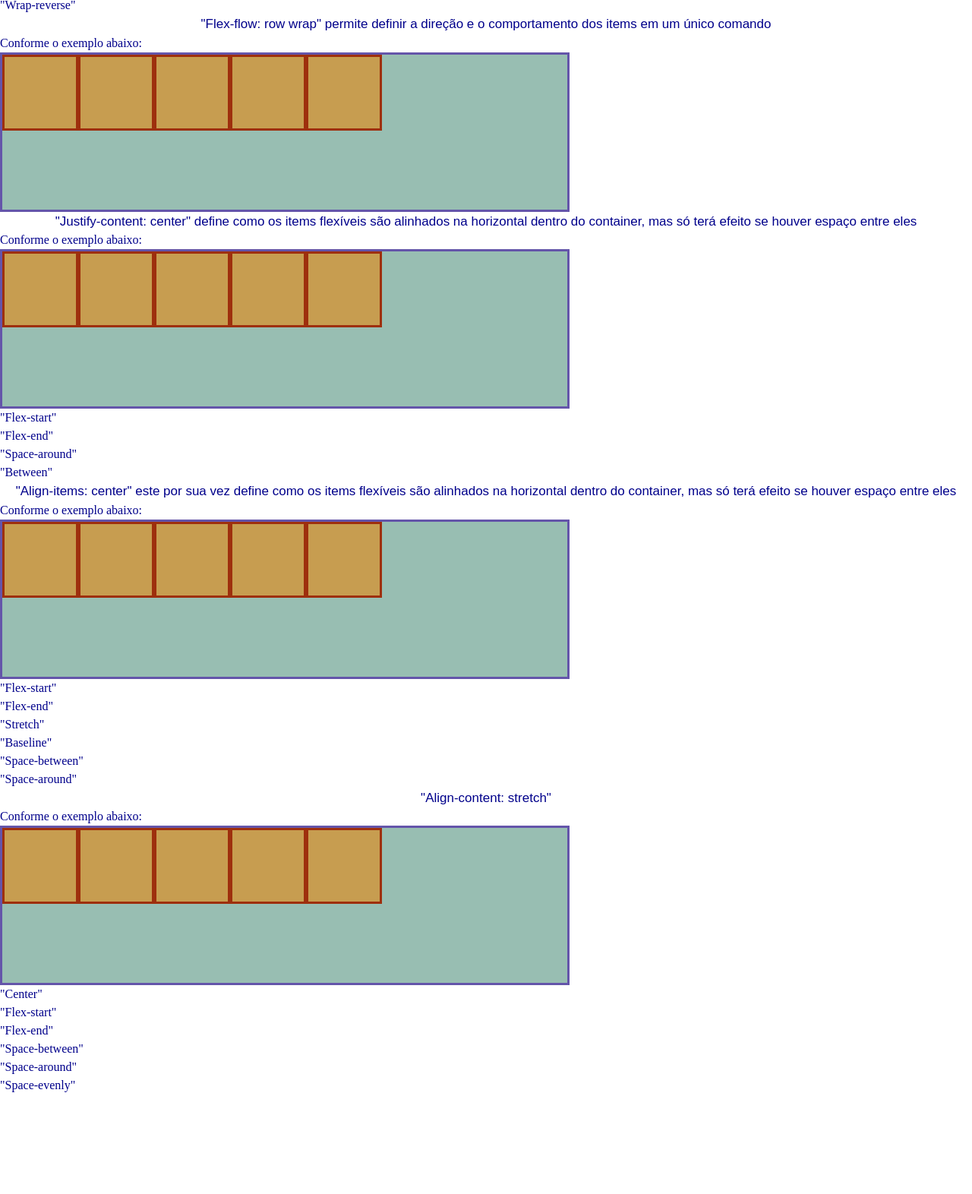
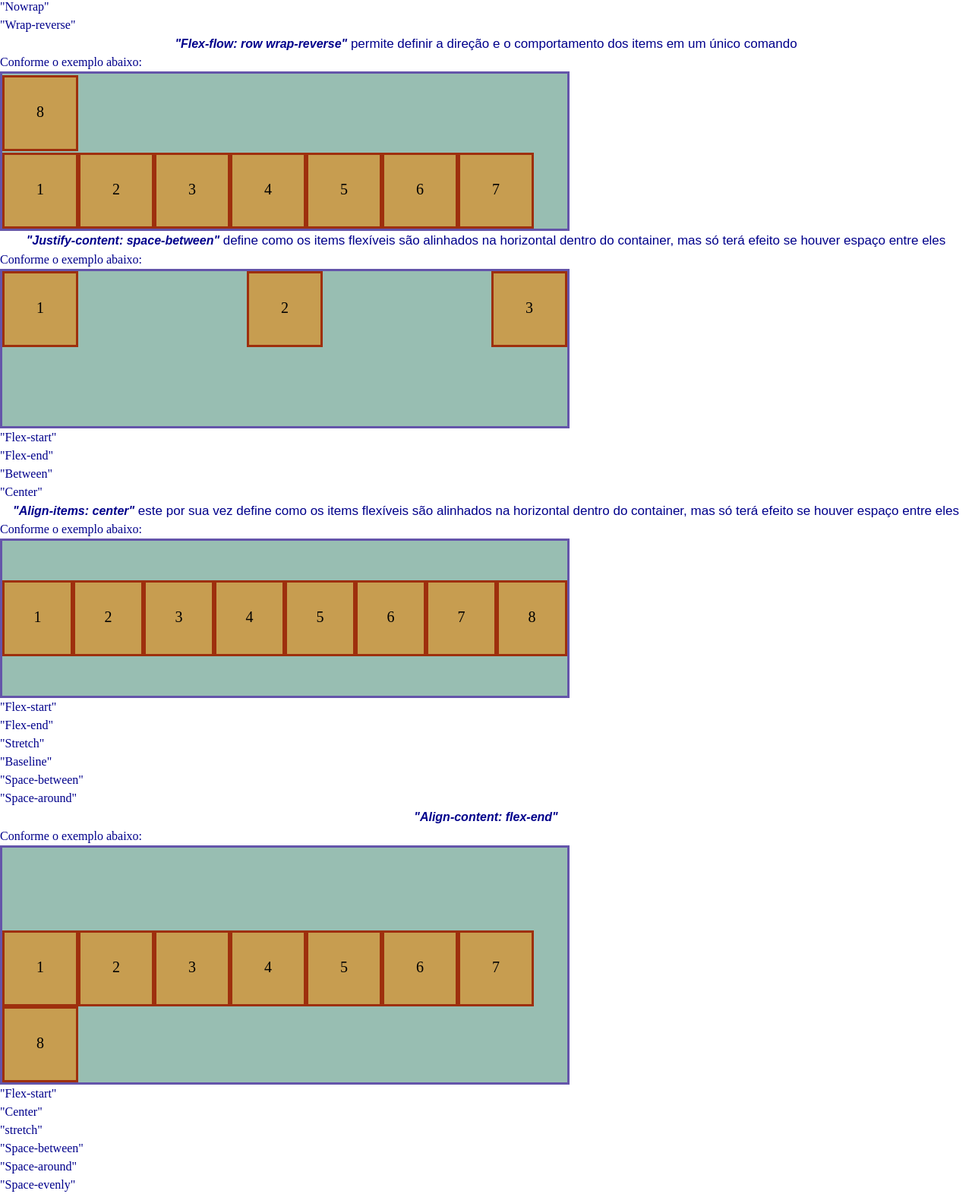
Before and after one commit to RonaldoJoseTec/flexbox-docs, a plain HTML site: page index.html in a window 1280 px wide. Shown: the part 886-2458 px from the top of the page at 76% size. Before the commit the page ends 2327 px from the top, so only its background shows below. Drawn offline with Linux system fonts and the light colour scheme.

Commit message:
Feat: descrição dos containers

```diff
--- a/index.html
+++ b/index.html
@@ -10,11 +10,11 @@
     <h1 class="titulo">Flexbox</h1>
     <h2 class="subtitulo">Documentação</h2>
     <p class="descricao-propriedade">É o recurso do CSS o qual nos permite organizar elementos em linha ou coluna; Mas antes de tudo precisamos compreender dois conceitos imprescindíveis que são:</p>
-    <p class=" descricao-propriedade"><strong style="color: red; text-decoration: underline;">"Container"</strong>: é o elemento principal da estrutura -o local onde serão organizados os items-</p>
-    <p class="descricao-propriedade"><strong style="color: red; text-decoration: underline;">"Items"</strong>: são os elementos que deverão ser alocados no container -filhos do container-</p>
+    <p class=" descricao-propriedade"><strong style="color: red; text-decoration: underline;">Container</strong>: é o elemento principal da estrutura -o local onde serão organizados os items-</p>
+    <p class="descricao-propriedade"><strong style="color: red; text-decoration: underline;">Items</strong>: são os elementos que deverão ser alocados no container -filhos do container-</p>
     <h3 class="propriedade">Display: flex</h3>
     <p class="descricao-propriedade">A primeira propriedade que precisa ser declarada para que o Flexbox funcione!</p>
-    <p class="descricao-propriedade">Desta forma conseguimos organizar o layout dos items usando as  diversas propriedades. A seguir demonstraremos o "Flex-direction: row" que define a direção do layout.</p>
+    <p class="descricao-propriedade">Desta forma conseguimos organizar o layout dos items usando as  diversas propriedades. A seguir demonstraremos o <em ><b>"Flex-direction: row"</em></b> que define a direção do layout.</p>
 
     <!--table>(tr>th.propriedade+th.valor)tr*3>td.propriedade+td.valor  -->
     <!--<table>
@@ -37,7 +37,7 @@
     </table> -->
 
     <p>Conforme o exemplo abaixo:</p>
-    <div class="container">
+    <div class="container-dir">
         <div class="contido">1</div>
         <div class="contido">2</div>
         <div class="contido">3</div>
@@ -45,55 +45,63 @@
         <div class="contido">5</div>
         <div class="contido">6</div>
         <div class="contido">7</div>
+        <div class="contido">8</div>
     </div>
     <p>"Flex-direction: row-reverse" </p>
     <p>"Flex-direction: column"</p>
     <p>"Flex-direction: column-reverse"</p>
 
-    <p class="descricao-propriedade">"Flex-wrap: wrap" esta propriedade define se os items ficarão na mesma linha ou serão forçados a uma quebra em várias linhas </p>
+    <p class="descricao-propriedade"><em ><b>"Flex-wrap: wrap"</b></em> esta propriedade define se os items ficarão na mesma linha ou serão forçados a uma quebra em várias linhas </p>
     <p>Conforme o exemplo abaixo:</p>
-    <div class="container">
-        <div class="contido"></div>
-        <div class="contido"></div>
-        <div class="contido"></div>
-        <div class="contido"></div>
-        <div class="contido"></div>
+    <div class="container-wra">
+        <div class="contido">1</div>
+        <div class="contido">2</div>
+        <div class="contido">3</div>
+        <div class="contido">4</div>
+        <div class="contido">5</div>
+        <div class="contido">6</div>
+        <div class="contido">7</div>
+        <div class="contido">8</div>
     </div>
     <p>"Nowrap"</p>
     <p>"Wrap-reverse"</p>
 
-    <p class="descricao-propriedade">"Flex-flow: row wrap" permite definir a direção e o comportamento dos items em um único comando</p>
+    <p class="descricao-propriedade"><em ><b>"Flex-flow: row wrap-reverse"</b></em> permite definir a direção e o comportamento dos items em um único comando</p>
     <p>Conforme o exemplo abaixo:</p>
-    <div class="container">
-        <div class="contido"></div>
-        <div class="contido"></div>
-        <div class="contido"></div>
-        <div class="contido"></div>
-        <div class="contido"></div>
+    <div class="container-flo">
+        <div class="contido">1</div>
+        <div class="contido">2</div>
+        <div class="contido">3</div>
+        <div class="contido">4</div>
+        <div class="contido">5</div>
+        <div class="contido">6</div>
+        <div class="contido">7</div>
+        <div class="contido">8</div>
     </div>
 
-    <p class="descricao-propriedade">"Justify-content: center" define como os items flexíveis são alinhados na horizontal dentro do container, mas só terá efeito se houver espaço entre eles</p>
+    <p class="descricao-propriedade"><em ><b>"Justify-content: space-between"</b></em> define como os items flexíveis são alinhados na horizontal dentro do container, mas só terá efeito se houver espaço entre eles</p>
     <p>Conforme o exemplo abaixo:</p>
-    <div class="container">
-        <div class="contido"></div>
-        <div class="contido"></div>
-        <div class="contido"></div>
-        <div class="contido"></div>
-        <div class="contido"></div>
+    <div class="container-con">
+        <div class="contido">1</div>
+        <div class="contido">2</div>
+        <div class="contido">3</div>
     </div>
     <p>"Flex-start"</p>
     <p>"Flex-end"</p>
-    <p>"Space-around"</p>
     <p>"Between"</p>
+    <p>"Center"</p>
 
-    <p class="descricao-propriedade">"Align-items: center" este por sua vez define como os items flexíveis são alinhados na horizontal dentro do container, mas só terá efeito se houver espaço entre eles</p>
+    <p class="descricao-propriedade"><em ><b>"Align-items: center"</b></em> este por sua vez define como os items flexíveis são alinhados na horizontal dentro do container, mas só terá efeito se houver espaço entre eles</p>
     <p>Conforme o exemplo abaixo:</p>
-    <div class="container">
-        <div class="contido"></div>
-        <div class="contido"></div>
-        <div class="contido"></div>
-        <div class="contido"></div>
-        <div class="contido"></div>
+    <div class="container-ali">
+        <div class="contido">1</div>
+        <div class="contido">2</div>
+        <div class="contido">3</div>
+        <div class="contido">4</div>
+        <div class="contido">5</div>
+        <div class="contido">6</div>
+        <div class="contido">7</div>
+        <div class="contido">8</div>
     </div>
     <p>"Flex-start"</p>
     <p>"Flex-end"</p>
@@ -102,18 +110,21 @@
     <p>"Space-between"</p>
     <p>"Space-around"</p>
 
-    <p class="descricao-propriedade">"Align-content: stretch"</p>
+    <p class="descricao-propriedade"><em ><b>"Align-content: flex-end"</b></em></p>
     <p>Conforme o exemplo abaixo:</p>
-    <div class="container">
-        <div class="contido"></div>
-        <div class="contido"></div>
-        <div class="contido"></div>
-        <div class="contido"></div>
-        <div class="contido"></div>
+    <div class="container-alc">
+        <div class="contido">1</div>
+        <div class="contido">2</div>
+        <div class="contido">3</div>
+        <div class="contido">4</div>
+        <div class="contido">5</div>
+        <div class="contido">6</div>
+        <div class="contido">7</div>
+        <div class="contido">8</div>
     </div>
+    <p>"Flex-start"</p>
     <p>"Center"</p>
-    <p>"Flex-start"</p>
-    <p>"Flex-end"</p>
+    <p>"stretch"</p>
     <p>"Space-between"</p>
     <p>"Space-around"</p>
     <p>"Space-evenly"</p>
--- a/style.css
+++ b/style.css
@@ -7,13 +7,59 @@
     text-align: initial;
 }
 
-.container {
+.container-dir {
     height: 210px;
     width: 750px;
     background-color: rgb(152, 190, 178);
     border: 3px solid #6455aa;
     display: flex;
-    border-radius: 0px;
+    flex-direction: row;
+}
+
+.container-wra {
+    height: 210px;
+    width: 750px;
+    background-color: rgb(152, 190, 178);
+    border: 3px solid #6455aa;
+    display: flex;
+    flex-wrap: wrap;
+}
+
+.container-flo {
+    height: 210px;
+    width: 750px;
+    background-color: rgb(152, 190, 178);
+    border: 3px solid #6455aa;
+    display: flex;
+    flex-flow:row wrap-reverse;
+}
+
+.container-con {
+    height: 210px;
+    width: 750px;
+    background-color: rgb(152, 190, 178);
+    border: 3px solid #6455aa;
+    display: flex;
+    justify-content:space-between;
+}
+
+.container-ali {
+    height: 210px;
+    width: 750px;
+    background-color: rgb(152, 190, 178);
+    border: 3px solid #6455aa;
+    display: flex;
+    align-items:center ;
+}
+
+.container-alc {
+    height: 315px;
+    width: 750px;
+    background-color: rgb(152, 190, 178);
+    border: 3px solid #6455aa;
+    display: flex;
+    flex-wrap: wrap;
+    align-content: flex-end ;
 }
 
 .contido {
```
